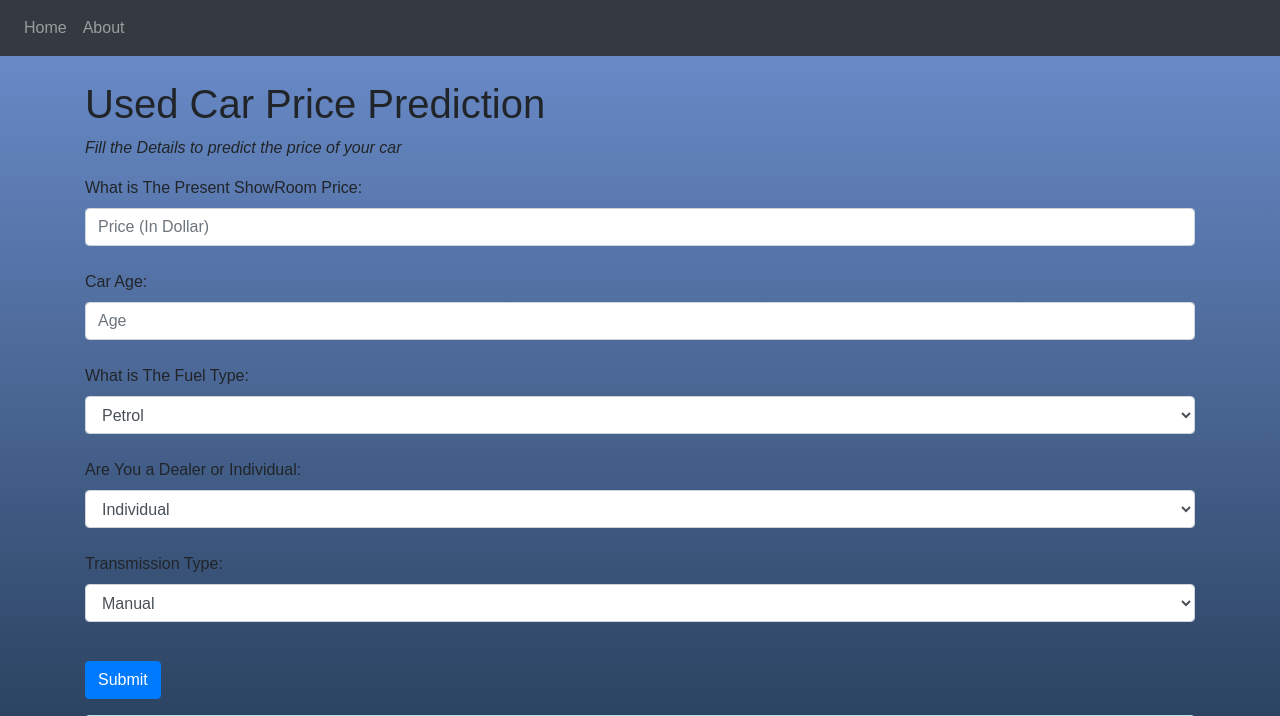
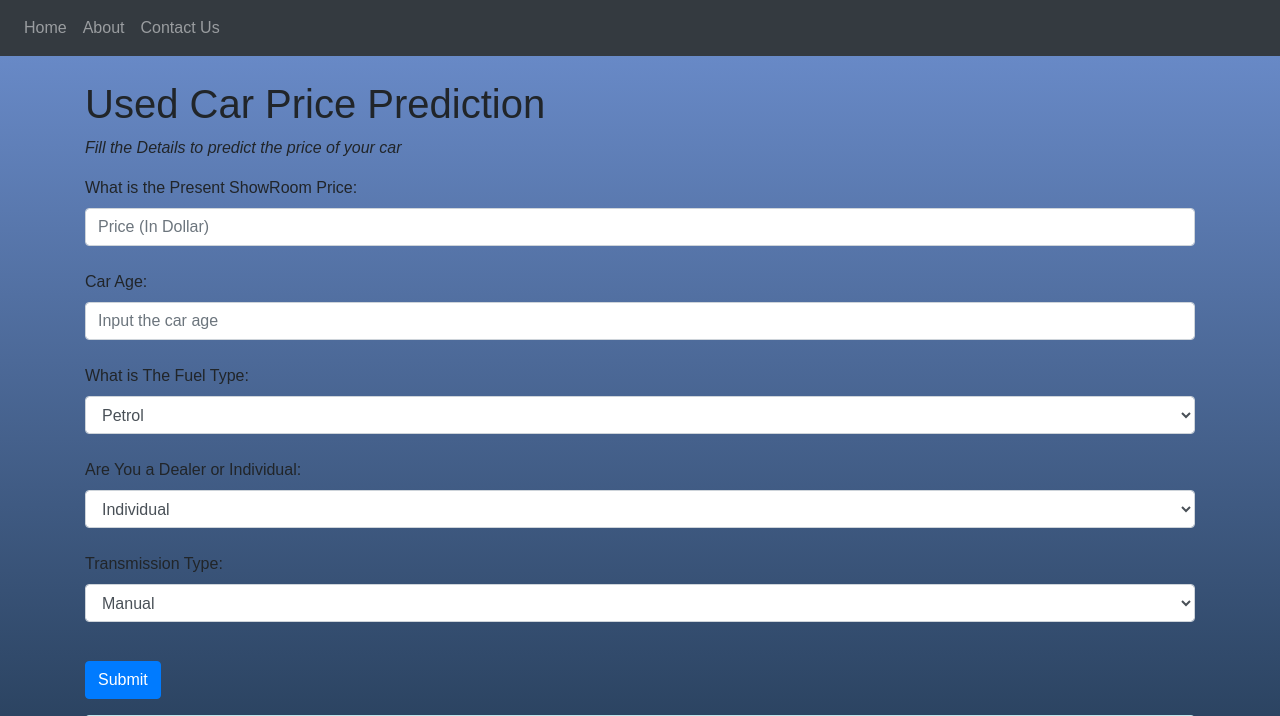
Before and after one commit to buriihenry/Used-Car-Price-Prediction, a Flask app: page / in a window 1280 px wide. Shown: the top 716 px of the page. Run offline with Flask 2, Linux system fonts and the light colour scheme; parts of the project's set-up code (start-up, migrations or seed data) failed here and were passed over; some libraries are stand-ins or nearby versions.

Commit message:
HTML #code

```diff
--- a/templates/index.html
+++ b/templates/index.html
@@ -21,6 +21,9 @@
     <li class="nav-item">
       <a class="nav-link" href="#">About</a>
     </li>
+    <li class="nav-item">
+        <a class="nav-link" href="#">Contact Us</a>
+    </li>
   </ul>
 </nav>
 <br>
@@ -35,11 +38,11 @@
     <!-- User Input Form-->
     <form action="/" method="POST">
         <div class="form-group">
-            <label for="Price">What is The Present ShowRoom Price:</label>
+            <label for="Price">What is the Present ShowRoom Price:</label>
             <input type="number" step="0.01" class="form-control" placeholder="Price (In Dollar)" id="Price" name="price" required><br>
 
             <label for="Age">Car Age:</label>
-            <input type="number" step="0.01" class="form-control" placeholder="Age" id="Age" name="age" required><br>
+            <input type="number" step="0.01" class="form-control" placeholder="Input the car age" id="Age" name="age" required><br>
 
             <label for="fuel">What is The Fuel Type:</label>
             <select class="form-control" id="fuel" name="fuel">
```
